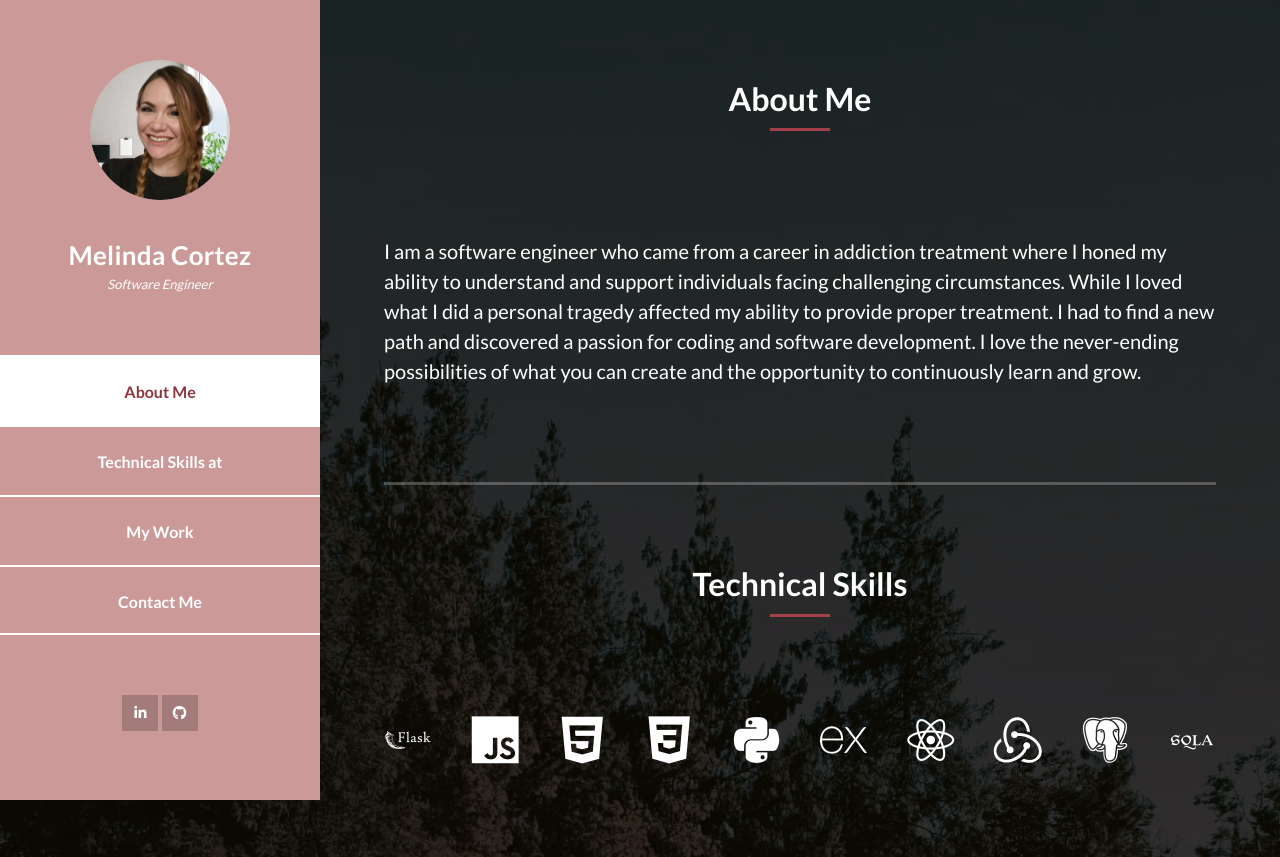
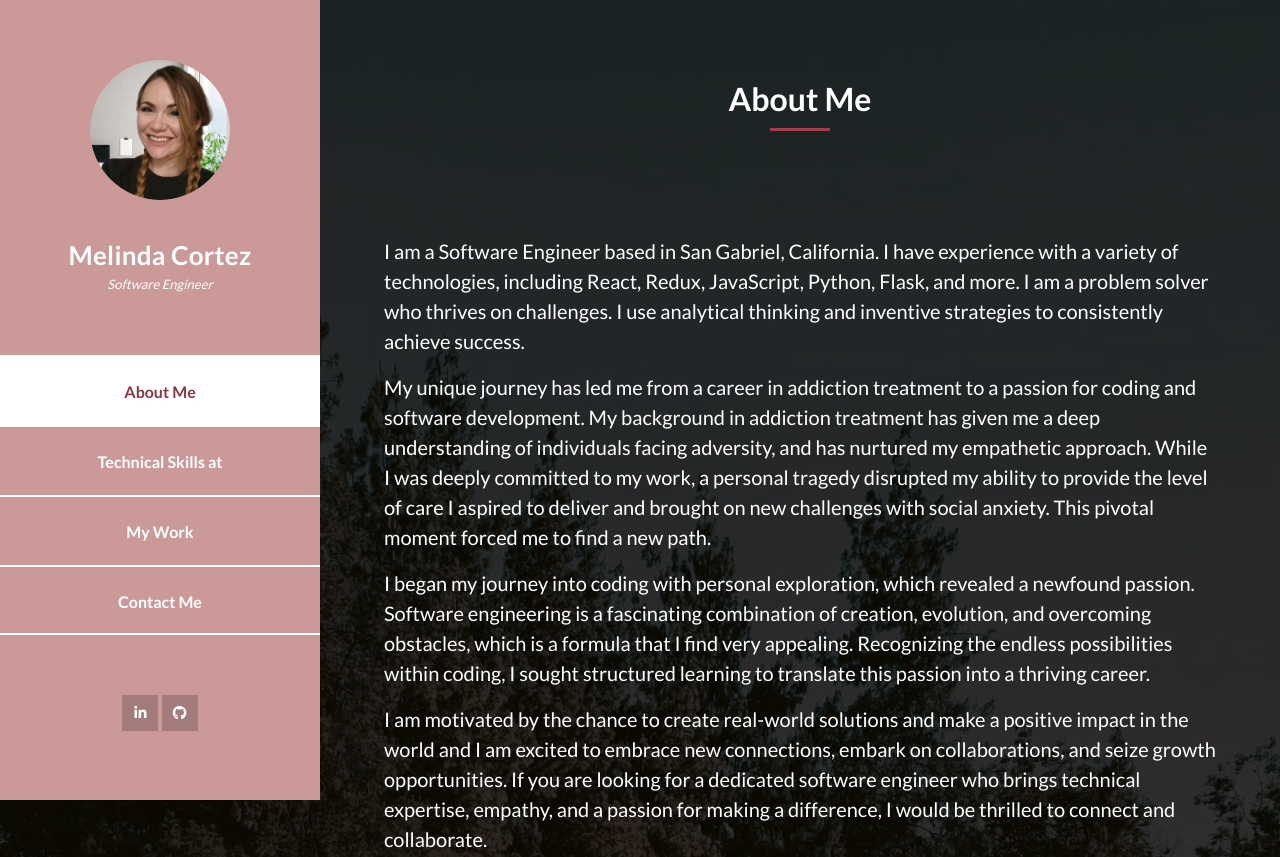
Before and after one commit to Solita43/Solita43.github.io, a plain HTML site: page index.html in a window 1280 px wide. Shown: the top 857 px of the page. Drawn offline with nearby package versions, Linux system fonts and the light colour scheme.

Commit message:
Updated About Me

```diff
--- a/index.html
+++ b/index.html
@@ -77,7 +77,16 @@
             <div class="row">
               <div class="about">
                   <p>
-                    I am a software engineer who came from a career in addiction treatment where I honed my ability to understand and support individuals facing challenging circumstances. While I loved what I did a personal tragedy affected my ability to provide proper treatment. I had to find a new path and discovered a passion for coding and software development. I love the never-ending possibilities of what you can create and the opportunity to continuously learn and grow.
+                    I am a Software Engineer based in San Gabriel, California. I have experience with a variety of technologies, including React, Redux, JavaScript, Python, Flask, and more. I am a problem solver who thrives on challenges. I use analytical thinking and inventive strategies to consistently achieve success.
+                  </p>
+                  <p>
+                    My unique journey has led me from a career in addiction treatment to a passion for coding and software development. My background in addiction treatment has given me a deep understanding of individuals facing adversity, and has nurtured my empathetic approach. While I was deeply committed to my work, a personal tragedy disrupted my ability to provide the level of care I aspired to deliver and brought on new challenges with social anxiety. This pivotal moment forced me to find a new path.
+                  </p>
+                  <p>
+                    I began my journey into coding with personal exploration, which revealed a newfound passion. Software engineering is a fascinating combination of creation, evolution, and overcoming obstacles, which is a formula that I find very appealing. Recognizing the endless possibilities within coding, I sought structured learning to translate this passion into a thriving career.
+                  </p>
+                  <p>
+                    I am motivated by the chance to create real-world solutions and make a positive impact in the world and I am excited to embrace new connections, embark on collaborations, and seize growth opportunities. If you are looking for a dedicated software engineer who brings technical expertise, empathy, and a passion for making a difference, I would be thrilled to connect and collaborate.
                   </p>
               </div>
             </div>
```
